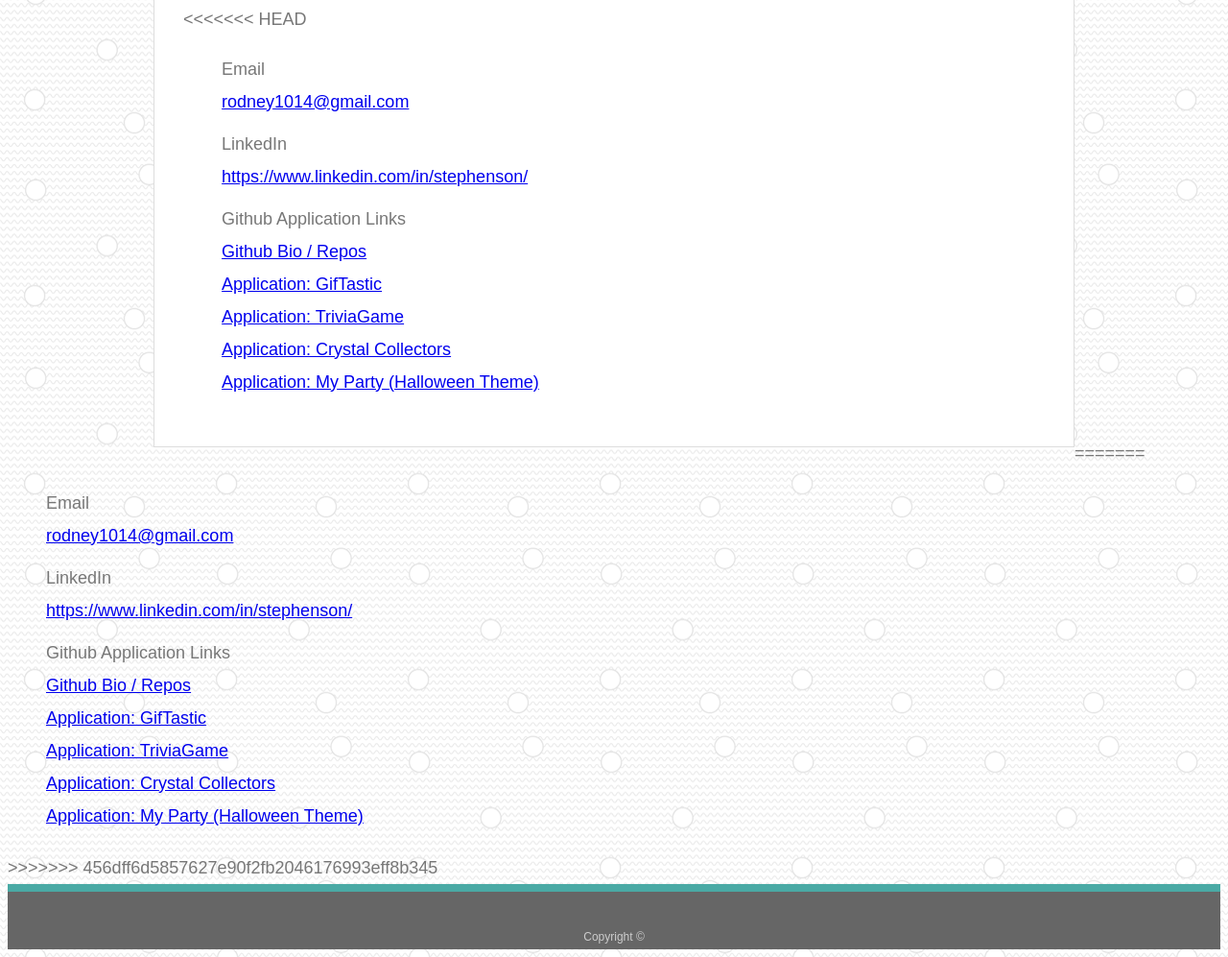
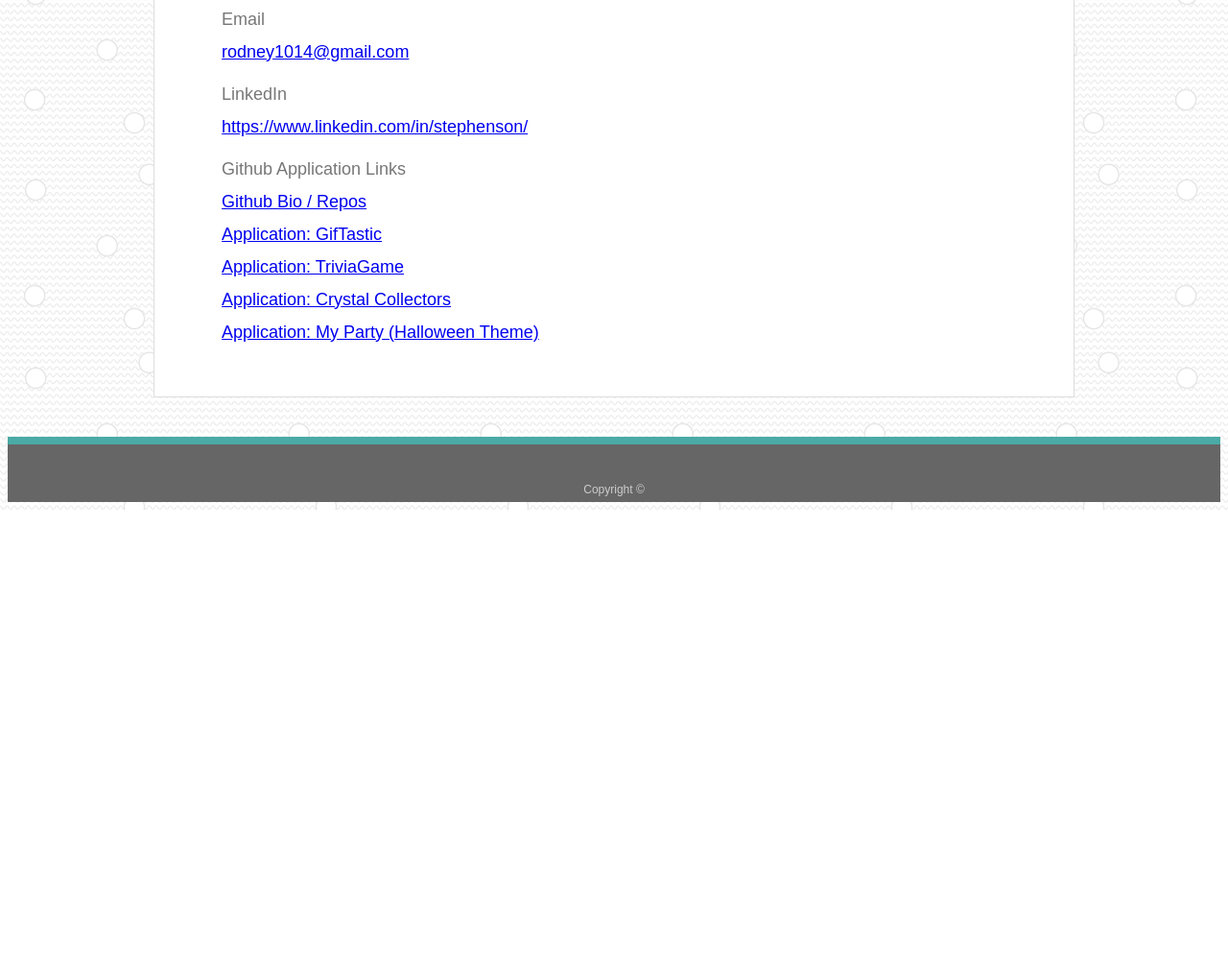
Before and after one commit to RodneyGT2018/Responsive-Portfolio, a plain HTML site: page contact.html in a window 1280 px wide. Shown: the part 1045-2042 px from the top of the page at 96% size. After the commit the page ends 1576 px from the top, so only its background shows below. Drawn offline with Linux system fonts and the light colour scheme.

Commit message:
resolve conflict for links created at bottom

```diff
--- a/contact.html
+++ b/contact.html
@@ -52,7 +52,6 @@
   <div id="main-container2" class="container2">
     <section class="main-section2">
       <h1>Other Ways to Connect</h1>
-<<<<<<< HEAD
 
       <form id="contactform">
         <ul>
@@ -99,40 +98,6 @@
     </div>
      -->
 
-=======
-
-      <form id="contactform">
-        <ul>
-          <li>
-            <label for="name">Email</label>
-            <a href="mailto:rodney1014@gmail.com">rodney1014@gmail.com</a>
-          </li>
-          <li>
-            <label for="name">LinkedIn</label>
-            <a href="https://www.linkedin.com/in/stephenson/">https://www.linkedin.com/in/stephenson/</a>
-          </li>
-          <li>
-            <label for="name">Github Application Links</label>
-            <a href="https://github.com/RodneyGT2018">Github Bio / Repos</a>
-            <br>
-            <a href="https://rodneygt2018.github.io/GifTastic/">Application:  GifTastic</a>
-            <br>
-            <a href="https://rodneygt2018.github.io/TriviaGame/">Application:  TriviaGame</a>
-            <br>
-            <a href="https://rodneygt2018.github.io/unit-4-game/">Application:  Crystal Collectors</a>
-            <br>
-            <a href="https://rodneygt2018.github.io/Project01_Team-MAR/">Application:  My Party (Halloween Theme)</a>
-          </li>
-        </ul>
-
-      </form>
-
-    </section>
-
-  </div>
-
-
->>>>>>> 456dff6d5857627e90f2fb2046176993eff8b345
 
 <!-- Footer -->
   <footer>
```
